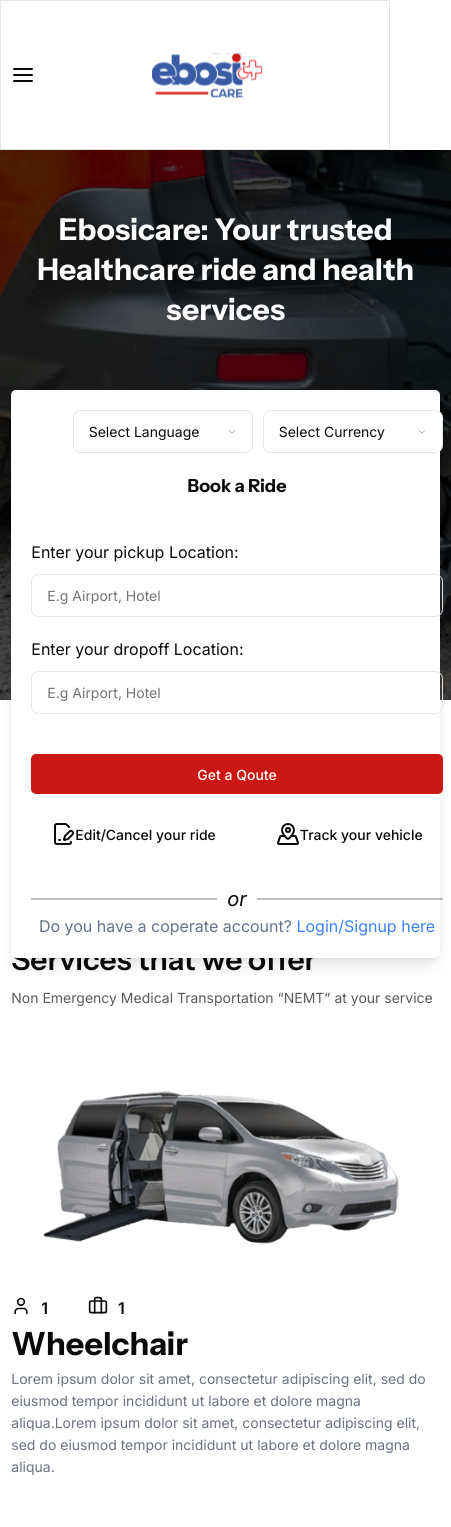
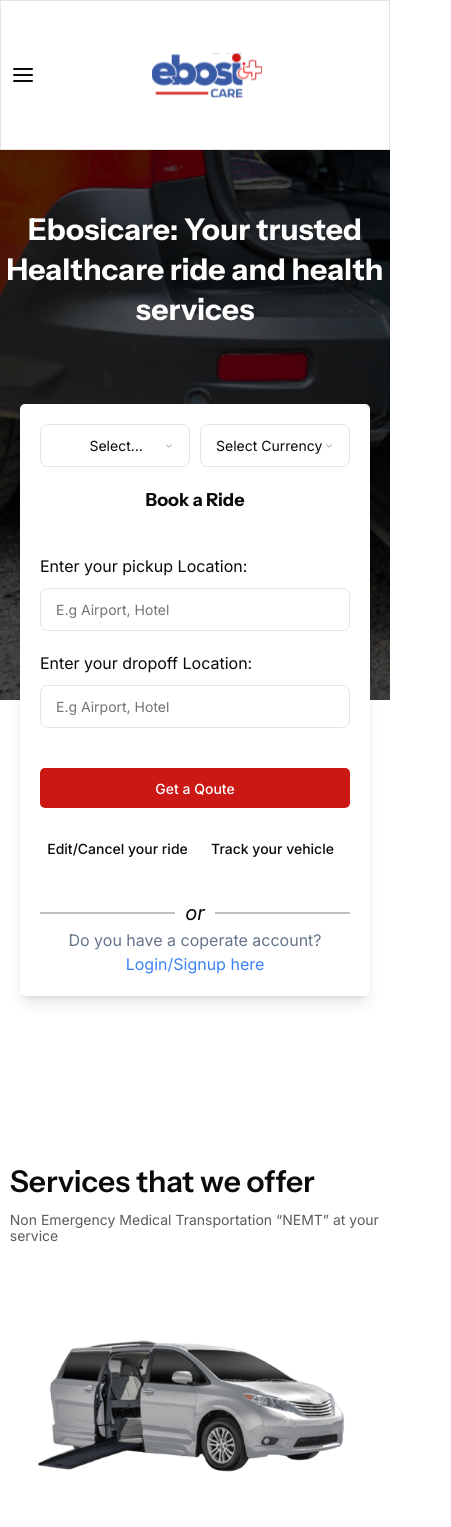
Before and after one commit to Counsel19/ebosi-care, a Next.js app: page / in a window 390 px wide. Shown: the top 1527 px of the page, 451 px wide, since content can reach past the window. Built offline with nearby package versions, Linux system fonts and the light colour scheme.

Commit message:
fixed mobile issues

```diff
--- a/app/(framed)/about-us/page.tsx
+++ b/app/(framed)/about-us/page.tsx
@@ -34,7 +34,7 @@ const AboutPage = () => {
         <h4 className="font-medium  text-[5.4rem] leading-[6rem] text-center">
           About Us
         </h4>
-        <div className="grid gap-[2rem] text-gray-500 text-[1.4rem] leading-[1.8rem]">
+        <div className="grid gap-[2rem] text-gray-600  md:text-[1.4rem] leading-[1.8rem]">
           <p>
             Sed ut perspiciatis unde omnis iste natus error sit voluptatem
             accusantium doloremque laudantium, totam rem aperiam, eaque ipsa
@@ -66,7 +66,7 @@ const AboutPage = () => {
         <h4 className="font-medium  text-[5.4rem] leading-[6rem] text-center">
           Mission and Vision
         </h4>
-        <div className="grid gap-[2rem] text-gray-500 text-[1.4rem] leading-[1.8rem]">
+        <div className="grid gap-[2rem] text-gray-600 text-[1.4rem] leading-[1.8rem]">
           <p>
             Sed ut perspiciatis unde omnis iste natus error sit voluptatem
             accusantium doloremque laudantium, totam rem aperiam, eaque ipsa
--- a/components/home/BookRideWindow.tsx
+++ b/components/home/BookRideWindow.tsx
@@ -16,12 +16,12 @@ const currencyOptions = [{ value: "usd", label: "$(USD)" }];
 
 const BookRideWindow = () => {
   return (
-    <div className="p-[2rem] rounded-lg bg-white shadow-lg grid gap-[4rem]">
-      <div className="space-y-[2rem]">
-        <div className="flex justify-end">
+    <div className="p-[2rem] w-full  rounded-lg bg-white shadow-lg space-y-[4rem]">
+      <div className="space-y-[2rem] w-full grid" >
+        <div className="flex justify-end max-w-full">
           <div className="flex  gap-[1rem] ">
             <Select>
-              <SelectTrigger className="w-[180px]">
+              <SelectTrigger className="lg:w-[180px]">
                 <SelectValue placeholder="Select Language" />
               </SelectTrigger>
               <SelectContent>
@@ -33,7 +33,7 @@ const BookRideWindow = () => {
               </SelectContent>
             </Select>
             <Select>
-              <SelectTrigger className="w-[180px]">
+              <SelectTrigger className="lg:w-[180px]">
                 <SelectValue placeholder="Select Currency" />
               </SelectTrigger>
               <SelectContent>
@@ -62,12 +62,12 @@ const BookRideWindow = () => {
       </div>
 
       <div className="w-full space-y-[3rem] text-[1.4rem] lg:text-base">
-        <div className=" mx-auto lg:w-[50%] grid gap-[2rem]">
-          <Button className="bg-[#CC1815] lg:w-full  text-white">
+        <div className=" mx-auto lg:w-[50%]  space-y-[2rem]">
+          <Button className="bg-[#CC1815] w-full  text-white">
             Get a Qoute
           </Button>
 
-          <div className="flex items-center gap-[2rem]">
+          <div className="grid  items-center grid-cols-2 justify-between">
             <Button variant={"ghost"}>
               <FilePenLine />
               <span>Edit/Cancel your ride</span>
@@ -78,8 +78,8 @@ const BookRideWindow = () => {
             </Button>
           </div>
         </div>
-
-        <div className=" mx-auto md:w-[60%] text-[1.4rem] lg:text-base">
+{/*  */}
+        <div className="mx-auto md:w-[60%] text-[1.4rem] lg:text-base ">
           <div className=" before:flex before:w-full before:h-1 before:bg-[#00000040] italic text-[2rem] flex items-center gap-4  after:flex after:w-full after:h-1 after:bg-[#00000040] ">
             or
           </div>
--- a/components/home/HomeBanner.tsx
+++ b/components/home/HomeBanner.tsx
@@ -3,14 +3,17 @@ import BookRideWindow from "./BookRideWindow";
 
 const HomeBanner = () => {
   return (
-    <div className="bg-[url('/images/weelchair-car-transaport.jpg')] bg-no-repeat bg-cover h-[55rem] relative ">
-      <div className="absolute top-0 right-0 bottom-0 left-0 bg-[#000000B2]" />
+    <div className="w-full overflow-hidden relative">
+      <div className="bg-[url('/images/weelchair-car-transaport.jpg')] bg-no-repeat bg-cover h-[55rem]  relative  lg:p-[6rem] ">
+        <div className="absolute top-0 right-0 bottom-0 left-0 bg-[#000000B2]" />
 
-      <div className=" relative max-w-[95%] md:max-w-[80%] mx-auto">
-        <h3 className="font-bold py-[6rem] text-white text-[3rem] leading-[4rem] lg:text-[5.4rem] lg:leading-[6rem] text-center">
-          Ebosicare: Your trusted Healthcare ride and health services
-        </h3>
-
+        <div className=" relative  w-full  md:w-[80%] mx-auto">
+          <h3 className="font-bold py-[6rem] text-white text-[3rem] leading-[4rem] lg:text-[5.4rem] lg:leading-[6rem] text-center">
+            Ebosicare: Your trusted Healthcare ride and health services
+          </h3>
+        </div>
+      </div>
+      <div className="-translate-y-[50%] p-[2rem]">
         <BookRideWindow />
       </div>
     </div>
--- a/components/home/ServicesWeOffer.tsx
+++ b/components/home/ServicesWeOffer.tsx
@@ -4,7 +4,7 @@ import ServiceItem from "./molecules/ServiceItem";
 
 const ServicesWeOffer = () => {
   return (
-    <div className="w__frame mt-[10rem] grid gap-[4rem] pt-[6rem]">
+    <div className="w__frame -mt-[25rem] grid gap-[4rem]">
       <div className="space-y-4 ">
         <h3 className="font-semibold text-[3rem] leading-[4rem] lg:text-[5rem]">Services that we offer</h3>
         <p className="text-[1.4rem] text-[#5B5B5B] leading-[1.6rem]">Non Emergency Medical Transportation “NEMT” at your service</p>
--- a/components/shared/MobileNavbar.tsx
+++ b/components/shared/MobileNavbar.tsx
@@ -18,8 +18,8 @@ const MobileNavbar: FC<MobileNavbarProps> = ({ setIsOpen, isOpen }) => {
   const isActive = (path: string) => pathname === path;
 
   return (
-    <div>
-      <div className="flex justify-between items-center mb-[6rem]">
+    <div className="flex flex-col justify-start gap-[6rem] ">
+      <div className="flex justify-between items-center ">
         <button onClick={() => setIsOpen(!isOpen)} className="lg:hidden">
           <X />
         </button>
@@ -35,7 +35,7 @@ const MobileNavbar: FC<MobileNavbarProps> = ({ setIsOpen, isOpen }) => {
         <div></div>
       </div>
       <ul className="flex flex-col gap-[3rem] font-medium items-center ">
-        <li className="grid uppercase  ">
+        <li className=" uppercase  ">
           <Link
             onClick={() => setIsOpen(false)}
             className={cn(
@@ -47,7 +47,7 @@ const MobileNavbar: FC<MobileNavbarProps> = ({ setIsOpen, isOpen }) => {
             Home
           </Link>
         </li>
-        <li className="grid uppercase  ">
+        <li className=" uppercase  ">
           <Link
             onClick={() => setIsOpen(false)}
             className={cn(
@@ -61,7 +61,7 @@ const MobileNavbar: FC<MobileNavbarProps> = ({ setIsOpen, isOpen }) => {
             Services
           </Link>
         </li>
-        <li className="grid uppercase  ">
+        <li className=" uppercase  ">
           <Link
             onClick={() => setIsOpen(false)}
             className={cn(
@@ -75,7 +75,7 @@ const MobileNavbar: FC<MobileNavbarProps> = ({ setIsOpen, isOpen }) => {
             About Us
           </Link>
         </li>
-        <li className="grid uppercase  ">
+        <li className=" uppercase  ">
           <Link
             onClick={() => setIsOpen(false)}
             className={cn(
@@ -89,7 +89,7 @@ const MobileNavbar: FC<MobileNavbarProps> = ({ setIsOpen, isOpen }) => {
             Book a Ride
           </Link>
         </li>
-        <li className="grid uppercase  ">
+        <li className=" uppercase  ">
           <Link
             onClick={() => setIsOpen(false)}
             className={cn(
@@ -103,7 +103,7 @@ const MobileNavbar: FC<MobileNavbarProps> = ({ setIsOpen, isOpen }) => {
             Drive with us
           </Link>
         </li>
-        <li className="grid uppercase  ">
+        <li className=" uppercase  ">
           <Link
             onClick={() => setIsOpen(false)}
             className={cn(
```
